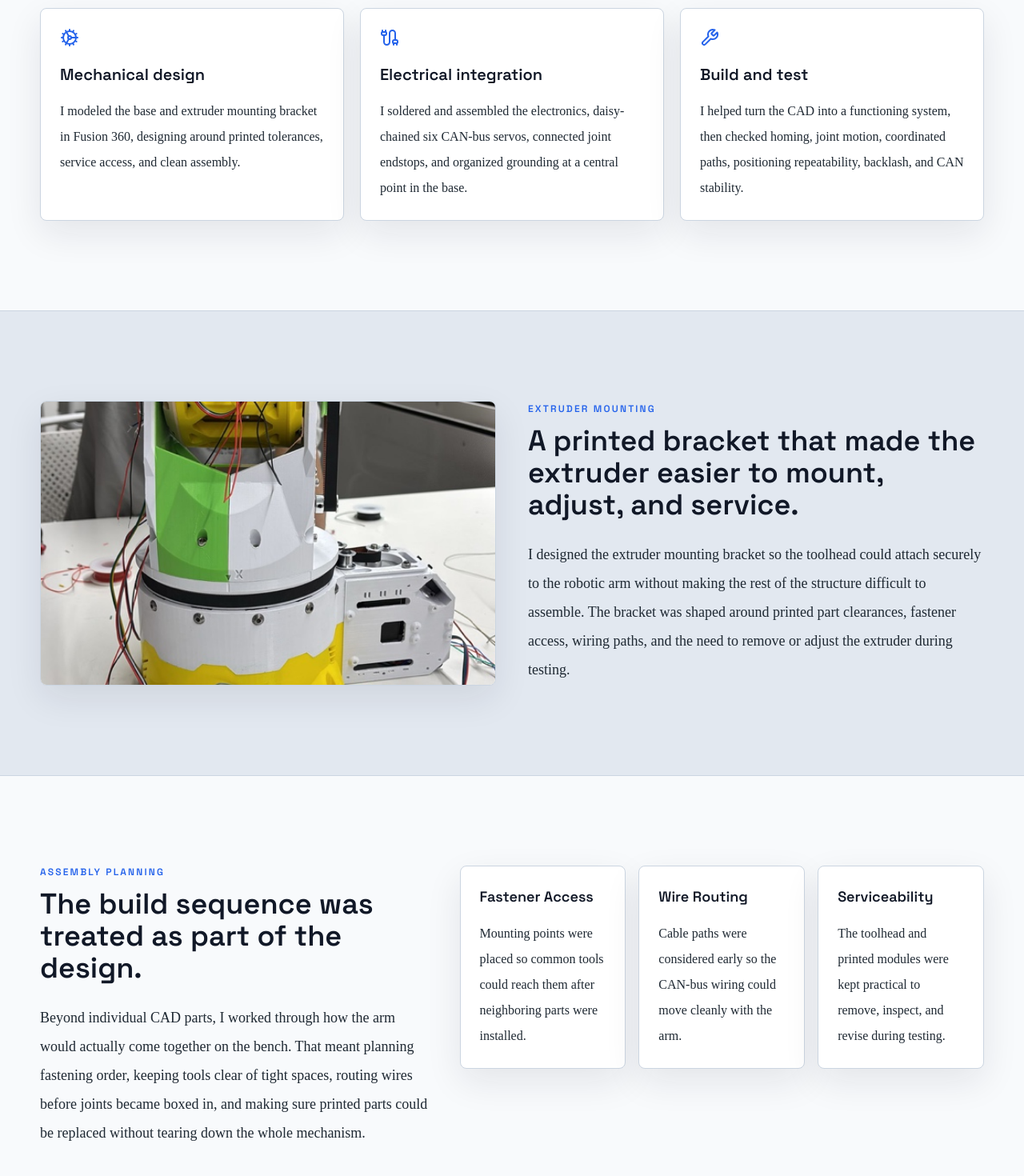
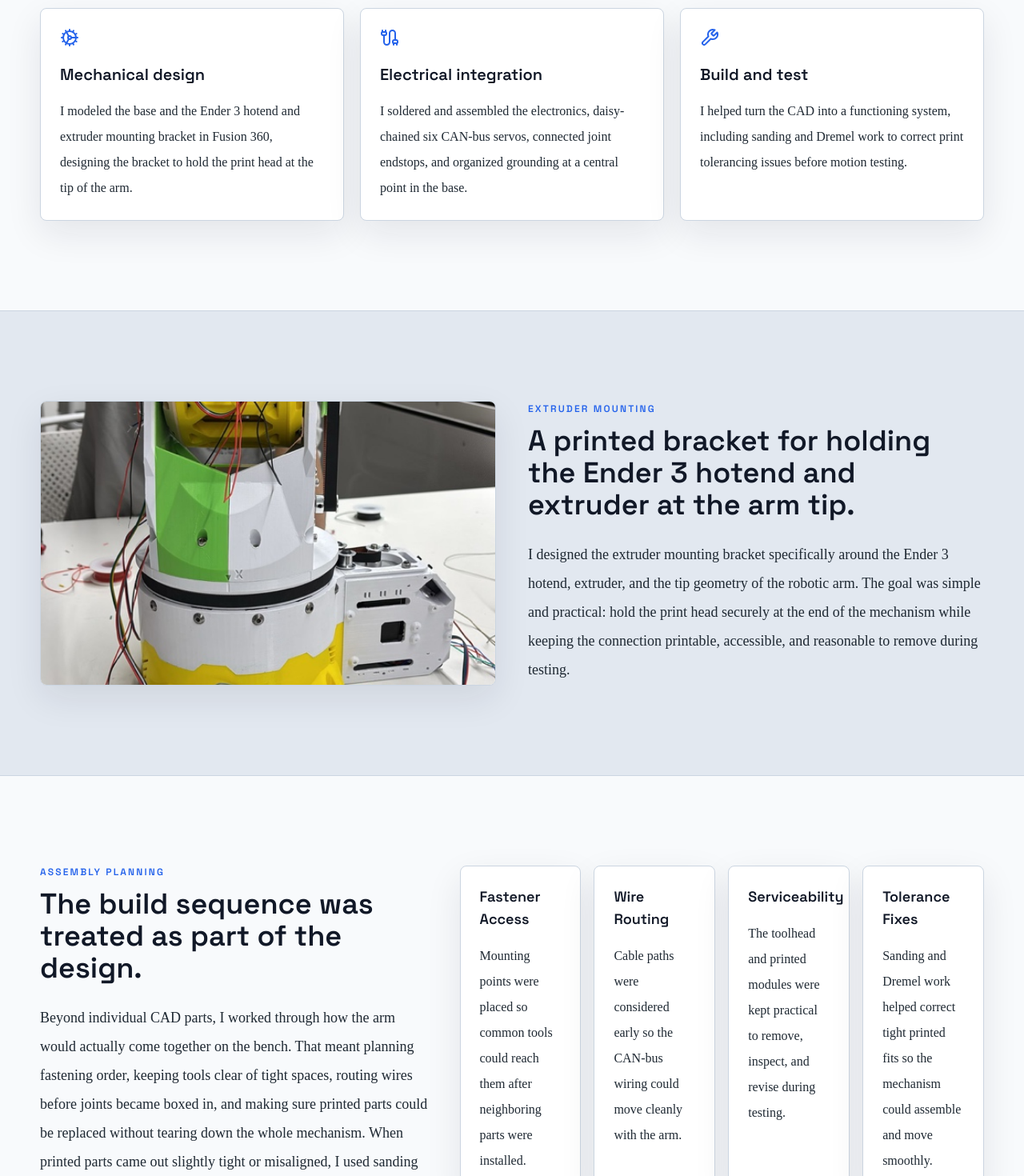
Before and after one commit to NeelMaheshwari5/website-portfolio, a Next.js app: page /projects/novoprint in a window 1280 px wide. Shown: the part 1120-2590 px from the top of the page at 80% size. Built offline with nearby package versions, Linux system fonts and the light colour scheme.

Commit message:
Refine NovoPrint extruder mount details

```diff
--- a/app/projects/novoprint/page.tsx
+++ b/app/projects/novoprint/page.tsx
@@ -16,7 +16,7 @@ const contributions = [
     title: "Mechanical design",
     icon: Cog,
     text:
-      "I modeled the base and extruder mounting bracket in Fusion 360, designing around printed tolerances, service access, and clean assembly."
+      "I modeled the base and the Ender 3 hotend and extruder mounting bracket in Fusion 360, designing the bracket to hold the print head at the tip of the arm."
   },
   {
     title: "Electrical integration",
@@ -28,7 +28,7 @@ const contributions = [
     title: "Build and test",
     icon: Wrench,
     text:
-      "I helped turn the CAD into a functioning system, then checked homing, joint motion, coordinated paths, positioning repeatability, backlash, and CAN stability."
+      "I helped turn the CAD into a functioning system, including sanding and Dremel work to correct print tolerancing issues before motion testing."
   }
 ];
 
@@ -142,14 +142,14 @@ export default function NovoPrintPage() {
               Extruder Mounting
             </p>
             <h2 className="mt-3 font-display text-3xl font-semibold leading-tight text-ink md:text-4xl">
-              A printed bracket that made the extruder easier to mount, adjust, and service.
+              A printed bracket for holding the Ender 3 hotend and extruder at the arm tip.
             </h2>
             <p className="mt-6 text-lg leading-9 text-graphite">
-              I designed the extruder mounting bracket so the toolhead could attach
-              securely to the robotic arm without making the rest of the structure
-              difficult to assemble. The bracket was shaped around printed part
-              clearances, fastener access, wiring paths, and the need to remove or
-              adjust the extruder during testing.
+              I designed the extruder mounting bracket specifically around the
+              Ender 3 hotend, extruder, and the tip geometry of the robotic arm.
+              The goal was simple and practical: hold the print head securely at the end of the
+              mechanism while keeping the connection printable, accessible, and
+              reasonable to remove during testing.
             </p>
           </div>
         </div>
@@ -169,10 +169,13 @@ export default function NovoPrintPage() {
               actually come together on the bench. That meant planning fastening
               order, keeping tools clear of tight spaces, routing wires before
               joints became boxed in, and making sure printed parts could be
-              replaced without tearing down the whole mechanism.
+              replaced without tearing down the whole mechanism. When printed
+              parts came out slightly tight or misaligned, I used sanding and
+              Dremel work to fix tolerance issues and get the assemblies moving
+              smoothly.
             </p>
           </div>
-          <div className="grid gap-4 md:grid-cols-3">
+          <div className="grid gap-4 md:grid-cols-2 xl:grid-cols-4">
             {[
               {
                 title: "Fastener Access",
@@ -185,6 +188,10 @@ export default function NovoPrintPage() {
               {
                 title: "Serviceability",
                 text: "The toolhead and printed modules were kept practical to remove, inspect, and revise during testing."
+              },
+              {
+                title: "Tolerance Fixes",
+                text: "Sanding and Dremel work helped correct tight printed fits so the mechanism could assemble and move smoothly."
               }
             ].map((item) => (
               <article
```
